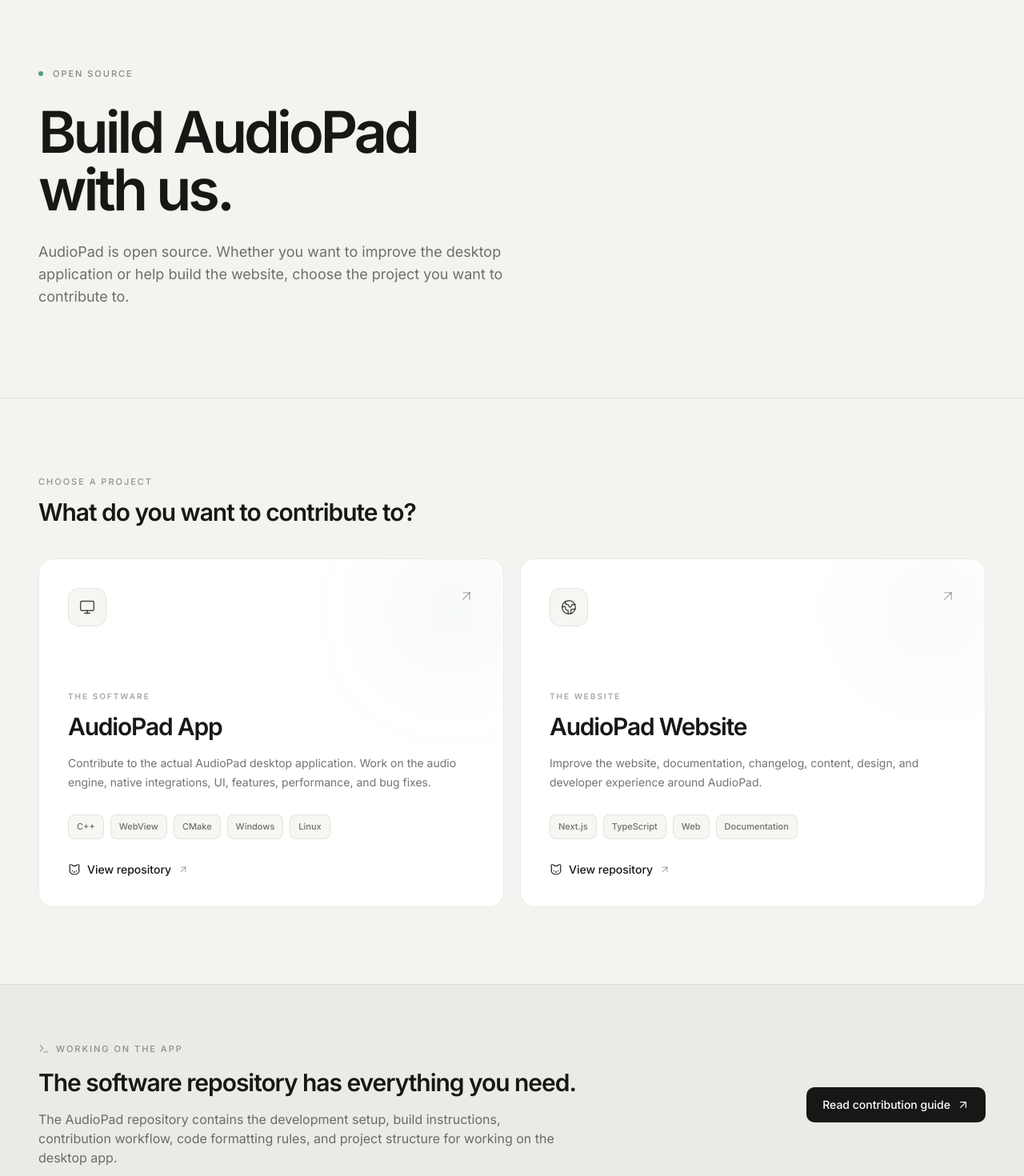
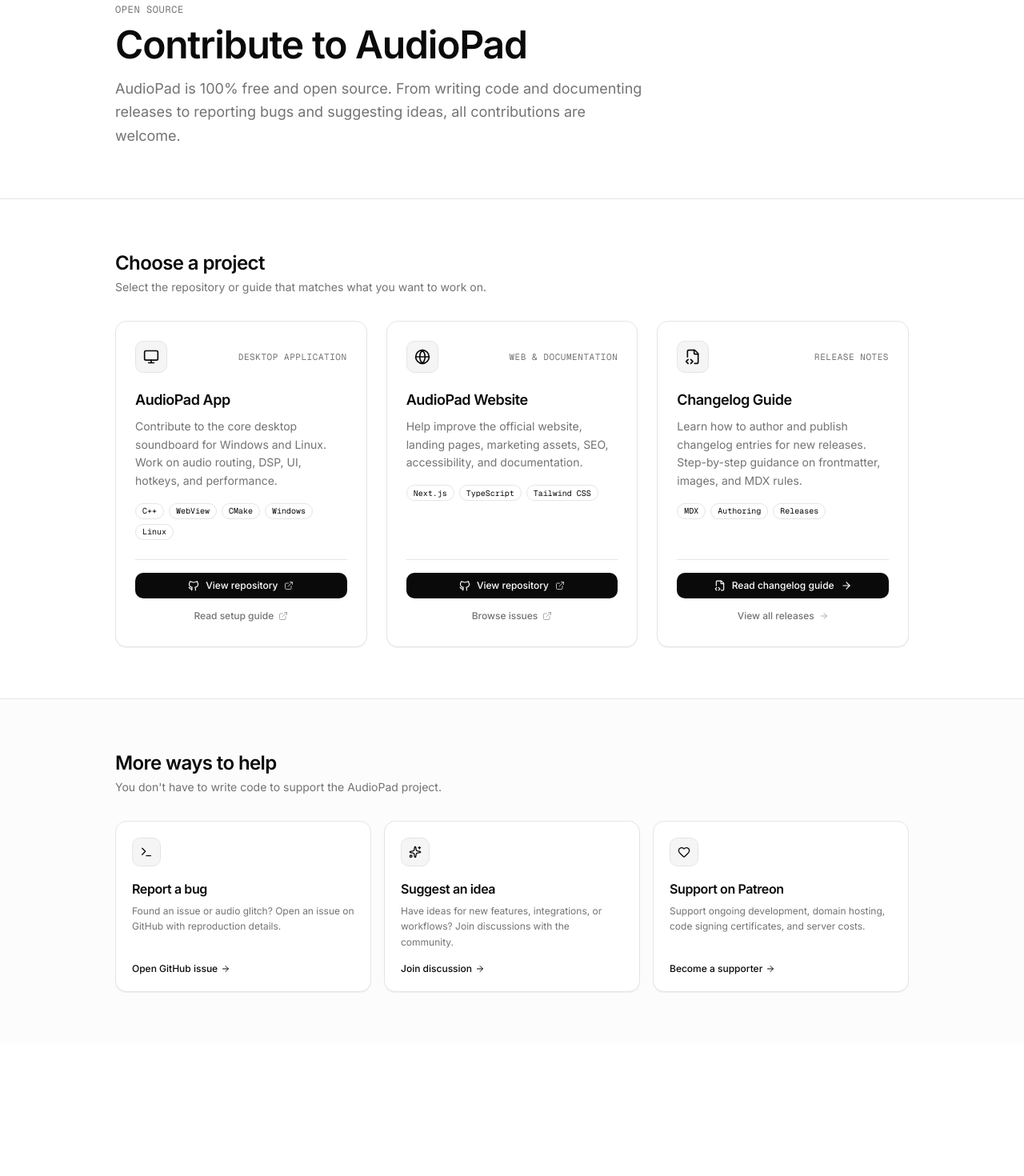
Before and after one commit to audiopadapp/audiopad-website, a Next.js app: page /contribute in a window 1280 px wide. Shown: the part 60-1530 px from the top of the page at 80% size. After the commit the page ends 1364 px from the top, so only its background shows below. Built offline with nearby package versions, Linux system fonts and the light colour scheme.

Commit message:
feat(contribute): redesign contribute hub and add changelog authoring guide

```diff
--- a/src/app/contribute/changelog/page.tsx
+++ b/src/app/contribute/changelog/page.tsx
@@ -184,7 +184,7 @@
             </a>
 
             <Link
-              href="https://github.com/your-org/your-project/tree/main/content/changelog"
+              href="https://github.com/audiopadapp/audiopad-website/tree/main/content/changelog"
               className="inline-flex h-10 items-center gap-2 rounded-md border px-4 text-sm font-medium transition-colors hover:bg-muted"
             >
               View changelog files
@@ -557,7 +557,7 @@
 
           <div className="mt-7 flex flex-wrap justify-center gap-3">
             <Link
-              href="https://github.com/your-org/your-project/tree/main/content/changelog"
+              href="https://github.com/audiopadapp/audiopad-website/tree/main/content/changelog"
               className="inline-flex h-10 items-center gap-2 rounded-md bg-foreground px-4 text-sm font-medium text-background"
             >
               Open changelog directory
--- a/src/app/contribute/page.tsx
+++ b/src/app/contribute/page.tsx
@@ -1,226 +1,251 @@
 
+import type { Metadata } from "next";
 import Link from "next/link";
 import {
-  ArrowUpRight,
-  Code2,
-  FileText,
-  CatIcon as Github,
-  Globe2,
-  MessageSquare,
+  ArrowRight,
+  ExternalLink,
+  FileCode2,
+  Globe,
+  Heart,
   Monitor,
+  Sparkles,
   Terminal,
 } from "lucide-react";
+import { Github } from "@/components/icons";
+import { Badge } from "@/components/ui/badge";
 
-const contributions = [
+export const metadata: Metadata = {
+  title: "Contribute — AudioPad",
+  description:
+    "AudioPad is 100% free and open source. Learn how to contribute to the desktop application, website, and changelog.",
+  alternates: {
+    canonical: "/contribute",
+  },
+};
+
+const projects = [
   {
     title: "AudioPad App",
-    eyebrow: "THE SOFTWARE",
+    category: "Desktop Application",
     description:
-      "Contribute to the actual AudioPad desktop application. Work on the audio engine, native integrations, UI, features, performance, and bug fixes.",
-    technologies: ["C++", "WebView", "CMake"],
-    platforms: ["Windows", "Linux"],
+      "Contribute to the core desktop soundboard for Windows and Linux. Work on audio routing, DSP, UI, hotkeys, and performance.",
     icon: Monitor,
+    tags: ["C++", "WebView", "CMake", "Windows", "Linux"],
+    primaryAction: {
+      label: "View repository",
       href: "https://github.com/audiopadapp/audiopad",
-    primary: true,
+      external: true,
+      icon: Github,
+    },
+    secondaryAction: {
+      label: "Read setup guide",
+      href: "https://github.com/audiopadapp/audiopad/blob/main/CONTRIBUTING.md",
+      external: true,
+    },
   },
   {
     title: "AudioPad Website",
-    eyebrow: "THE WEBSITE",
+    category: "Web & Documentation",
     description:
-      "Improve the website, documentation, changelog, content, design, and developer experience around AudioPad.",
-    technologies: ["Next.js", "TypeScript"],
-    platforms: ["Web", "Documentation"],
-    icon: Globe2,
+      "Help improve the official website, landing pages, marketing assets, SEO, accessibility, and documentation.",
+    icon: Globe,
+    tags: ["Next.js", "TypeScript", "Tailwind CSS"],
+    primaryAction: {
+      label: "View repository",
       href: "https://github.com/audiopadapp/audiopad-website",
-    primary: false,
+      external: true,
+      icon: Github,
+    },
+    secondaryAction: {
+      label: "Browse issues",
+      href: "https://github.com/audiopadapp/audiopad-website/issues",
+      external: true,
+    },
+  },
+  {
+    title: "Changelog Guide",
+    category: "Release Notes",
+    description:
+      "Learn how to author and publish changelog entries for new releases. Step-by-step guidance on frontmatter, images, and MDX rules.",
+    icon: FileCode2,
+    tags: ["MDX", "Authoring", "Releases"],
+    featured: true,
+    primaryAction: {
+      label: "Read changelog guide",
+      href: "/contribute/changelog",
+      external: false,
+      icon: FileCode2,
+    },
+    secondaryAction: {
+      label: "View all releases",
+      href: "/changelog",
+      external: false,
+    },
   },
 ];
 
 const otherWays = [
   {
-    icon: MessageSquare,
     title: "Report a bug",
-    description: "Found something broken? Let us know on GitHub.",
+    description:
+      "Found an issue or audio glitch? Open an issue on GitHub with reproduction details.",
+    icon: Terminal,
     href: "https://github.com/audiopadapp/audiopad/issues",
+    action: "Open GitHub issue",
   },
   {
-    icon: Code2,
     title: "Suggest an idea",
-    description: "Have an idea that could make AudioPad better?",
+    description:
+      "Have ideas for new features, integrations, or workflows? Join discussions with the community.",
+    icon: Sparkles,
     href: "https://github.com/audiopadapp/audiopad/discussions",
+    action: "Join discussion",
   },
   {
-    icon: FileText,
-    title: "Improve documentation",
-    description: "Help make AudioPad easier to understand and use.",
-    href: "https://github.com/audiopadapp/audiopad-website",
+    title: "Support on Patreon",
+    description:
+      "Support ongoing development, domain hosting, code signing certificates, and server costs.",
+    icon: Heart,
+    href: "https://www.patreon.com/cw/audiopad_oss",
+    action: "Become a supporter",
   },
 ];
 
 export default function ContributePage() {
   return (
-    <main className="min-h-screen bg-[#f4f3ef] text-[#171816]">
+    <main className="min-h-screen">
       {/* Hero */}
-      <section className="border-b border-black/8">
-        <div className="mx-auto max-w-7xl px-6 pb-20 pt-28 sm:px-8 lg:px-12 lg:pb-28 lg:pt-36">
-          <div className="max-w-4xl">
-            <div className="mb-7 flex items-center gap-3 text-[11px] font-medium uppercase tracking-[0.18em] text-black/45">
-              <span className="h-1.5 w-1.5 rounded-full bg-[#4f9f78]" />
-              Open source
-            </div>
-
-            <h1 className="max-w-4xl text-5xl font-semibold tracking-[-0.055em] sm:text-6xl lg:text-7xl">
-              Build AudioPad
-              <br />
-              with us.
+      <section className="border-b">
+        <div className="mx-auto max-w-5xl px-4 py-12 sm:py-16">
+          <p className="font-mono text-xs uppercase tracking-wider text-muted-foreground mb-3">
+            Open Source
+          </p>
+          <h1 className="text-3xl font-semibold tracking-tight sm:text-4xl lg:text-5xl">
+            Contribute to AudioPad
           </h1>
-
-            <p className="mt-7 max-w-2xl text-base leading-7 text-black/55 sm:text-lg">
-              AudioPad is open source. Whether you want to improve the
-              desktop application or help build the website, choose the
-              project you want to contribute to.
+          <p className="mt-4 max-w-2xl text-base leading-relaxed text-muted-foreground sm:text-lg">
+            AudioPad is 100% free and open source. From writing code and documenting
+            releases to reporting bugs and suggesting ideas, all contributions are
+            welcome.
           </p>
-          </div>
         </div>
       </section>
 
-      {/* Contribution paths */}
-      <section className="mx-auto max-w-7xl px-6 py-16 sm:px-8 lg:px-12 lg:py-24">
-        <div className="mb-10">
-          <p className="text-[11px] font-medium uppercase tracking-[0.18em] text-black/40">
+      {/* Main contribution pathways */}
+      <section className="mx-auto max-w-5xl px-4 py-12 sm:py-16">
+        <div className="mb-8">
+          <h2 className="text-xl font-semibold tracking-tight sm:text-2xl">
             Choose a project
+          </h2>
+          <p className="mt-1 text-sm text-muted-foreground">
+            Select the repository or guide that matches what you want to work on.
+          </p>
+        </div>
+
+        <div className="grid gap-6 md:grid-cols-3">
+          {projects.map((project) => {
+            const Icon = project.icon;
+            const ActionIcon = project.primaryAction.icon;
+
+            return (
+              <div
+                key={project.title}
+                className="flex flex-col justify-between rounded-xl border bg-card p-5 sm:p-6 transition-colors hover:border-foreground/30 shadow-2xs"
+              >
+                <div>
+                  <div className="flex items-center justify-between gap-3">
+                    <div className="flex size-10 items-center justify-center rounded-lg border bg-muted">
+                      <Icon className="size-5 text-foreground" />
+                    </div>
+
+                    <span className="font-mono text-[11px] uppercase tracking-wider text-muted-foreground">
+                      {project.category}
+                    </span>
+                  </div>
+
+                  <h3 className="mt-5 text-lg font-semibold tracking-tight">
+                    {project.title}
+                  </h3>
+
+                  <p className="mt-2 text-sm leading-relaxed text-muted-foreground">
+                    {project.description}
                   </p>
 
-          <h2 className="mt-3 text-2xl font-semibold tracking-[-0.035em] sm:text-3xl">
-            What do you want to contribute to?
-          </h2>
+                  <div className="mt-4 flex flex-wrap gap-1.5">
+                    {project.tags.map((tag) => (
+                      <Badge
+                        key={tag}
+                        variant="outline"
+                        className="font-mono text-[10px] font-normal"
+                      >
+                        {tag}
+                      </Badge>
+                    ))}
+                  </div>
                 </div>
 
-        <div className="grid gap-5 lg:grid-cols-2">
-          {contributions.map((item) => {
-            const Icon = item.icon;
-
-            return (
+                <div className="mt-6 space-y-2 border-t pt-4">
+                  {project.primaryAction.external ? (
                     <a
-                key={item.title}
-                href={item.href}
+                      href={project.primaryAction.href}
                       target="_blank"
                       rel="noopener noreferrer"
-                className="group relative flex min-h-[420px] flex-col overflow-hidden rounded-2xl border border-black/8 bg-white p-7 transition-all duration-300 hover:-translate-y-1 hover:border-black/15 hover:shadow-[0_20px_60px_rgba(0,0,0,0.07)] sm:p-9"
+                      className="bg-foreground text-background hover:bg-foreground/90 inline-flex w-full items-center justify-center gap-2 rounded-lg px-3.5 py-2 text-xs font-medium transition-colors"
                     >
-                {/* subtle accent */}
-                <div
-                  className={`absolute right-0 top-0 h-32 w-32 rounded-full blur-3xl ${
-                    item.primary ? "bg-[#4f9f78]/10" : "bg-black/[0.035]"
-                  }`}
-                />
+                      <ActionIcon className="size-3.5" />
+                      {project.primaryAction.label}
+                      <ExternalLink className="size-3 opacity-70" />
+                    </a>
+                  ) : (
+                    <Link
+                      href={project.primaryAction.href}
+                      className="bg-foreground text-background hover:bg-foreground/90 inline-flex w-full items-center justify-center gap-2 rounded-lg px-3.5 py-2 text-xs font-medium transition-colors"
+                    >
+                      <ActionIcon className="size-3.5" />
+                      {project.primaryAction.label}
+                      <ArrowRight className="size-3.5" />
+                    </Link>
+                  )}
 
-                <div className="relative flex items-start justify-between">
-                  <div className="flex h-12 w-12 items-center justify-center rounded-xl border border-black/8 bg-[#f7f6f2]">
-                    <Icon className="h-5 w-5 text-black/70" strokeWidth={1.7} />
-                  </div>
-
-                  <ArrowUpRight
-                    className="h-5 w-5 text-black/30 transition-transform duration-300 group-hover:-translate-y-0.5 group-hover:translate-x-0.5 group-hover:text-black/70"
-                    strokeWidth={1.7}
-                  />
-                </div>
-
-                <div className="relative mt-auto pt-20">
-                  <p className="text-[10px] font-semibold uppercase tracking-[0.2em] text-black/35">
-                    {item.eyebrow}
-                  </p>
-
-                  <h3 className="mt-3 text-3xl font-semibold tracking-[-0.04em]">
-                    {item.title}
-                  </h3>
-
-                  <p className="mt-4 max-w-lg text-sm leading-6 text-black/55">
-                    {item.description}
-                  </p>
-
-                  <div className="mt-7 flex flex-wrap gap-2">
-                    {item.technologies.map((technology) => (
-                      <span
-                        key={technology}
-                        className="rounded-md border border-black/8 bg-[#f7f6f2] px-2.5 py-1.5 text-[11px] font-medium text-black/55"
+                  {project.secondaryAction.external ? (
+                    <a
+                      href={project.secondaryAction.href}
+                      target="_blank"
+                      rel="noopener noreferrer"
+                      className="hover:bg-muted text-muted-foreground hover:text-foreground inline-flex w-full items-center justify-center gap-1.5 rounded-lg px-3.5 py-1.5 text-xs font-medium transition-colors"
                     >
-                        {technology}
-                      </span>
-                    ))}
-
-                    {item.platforms.map((platform) => (
-                      <span
-                        key={platform}
-                        className="rounded-md border border-black/8 bg-[#f7f6f2] px-2.5 py-1.5 text-[11px] font-medium text-black/55"
+                      {project.secondaryAction.label}
+                      <ExternalLink className="size-3 opacity-60" />
+                    </a>
+                  ) : (
+                    <Link
+                      href={project.secondaryAction.href}
+                      className="hover:bg-muted text-muted-foreground hover:text-foreground inline-flex w-full items-center justify-center gap-1.5 rounded-lg px-3.5 py-1.5 text-xs font-medium transition-colors"
                     >
-                        {platform}
-                      </span>
-                    ))}
-                  </div>
-
-                  <div className="mt-7 flex items-center gap-2 text-sm font-medium">
-                    <Github className="h-4 w-4" strokeWidth={1.8} />
-                    View repository
-                    <ArrowUpRight
-                      className="h-3.5 w-3.5 text-black/35"
-                      strokeWidth={1.8}
-                    />
+                      {project.secondaryAction.label}
+                      <ArrowRight className="size-3 opacity-60" />
+                    </Link>
+                  )}
                 </div>
               </div>
-              </a>
             );
           })}
         </div>
       </section>
 
-      {/* App contribution note */}
-      <section className="border-y border-black/8 bg-[#eceae4]">
-        <div className="mx-auto max-w-7xl px-6 py-14 sm:px-8 lg:px-12 lg:py-18">
-          <div className="grid gap-8 lg:grid-cols-[1fr_auto] lg:items-center">
-            <div className="max-w-2xl">
-              <div className="flex items-center gap-2 text-[11px] font-medium uppercase tracking-[0.18em] text-black/40">
-                <Terminal className="h-3.5 w-3.5" strokeWidth={1.8} />
-                Working on the app
-              </div>
-
-              <h2 className="mt-4 text-2xl font-semibold tracking-[-0.035em] sm:text-3xl">
-                The software repository has everything you need.
+      {/* More ways to help */}
+      <section className="border-t bg-muted/30">
+        <div className="mx-auto max-w-5xl px-4 py-12 sm:py-16">
+          <div className="mb-8">
+            <h2 className="text-xl font-semibold tracking-tight sm:text-2xl">
+              More ways to help
             </h2>
-
-              <p className="mt-4 text-sm leading-6 text-black/55 sm:text-base">
-                The AudioPad repository contains the development setup,
-                build instructions, contribution workflow, code formatting
-                rules, and project structure for working on the desktop app.
+            <p className="mt-1 text-sm text-muted-foreground">
+              You don&apos;t have to write code to support the AudioPad project.
             </p>
           </div>
 
-            <a
-              href="https://github.com/audiopadapp/audiopad/blob/main/CONTRIBUTING.md"
-              target="_blank"
-              rel="noopener noreferrer"
-              className="inline-flex h-11 items-center justify-center gap-2 rounded-lg bg-[#171816] px-5 text-sm font-medium text-white transition-colors hover:bg-black"
-            >
-              Read contribution guide
-              <ArrowUpRight className="h-4 w-4" strokeWidth={1.8} />
-            </a>
-          </div>
-        </div>
-      </section>
-
-      {/* Other ways to contribute */}
-      <section className="mx-auto max-w-7xl px-6 py-16 sm:px-8 lg:px-12 lg:py-24">
-        <div className="mb-10">
-          <p className="text-[11px] font-medium uppercase tracking-[0.18em] text-black/40">
-            More ways to help
-          </p>
-
-          <h2 className="mt-3 text-2xl font-semibold tracking-[-0.035em] sm:text-3xl">
-            You don't have to write code.
-          </h2>
-        </div>
-
-        <div className="grid divide-y divide-black/8 border-y border-black/8 md:grid-cols-3 md:divide-x md:divide-y-0">
+          <div className="grid gap-4 sm:grid-cols-3">
             {otherWays.map((item) => {
               const Icon = item.icon;
 
@@ -230,35 +255,32 @@
                   href={item.href}
                   target="_blank"
                   rel="noopener noreferrer"
-                className="group px-1 py-7 md:px-7 md:py-3"
+                  className="group rounded-xl border bg-card p-5 transition-colors hover:border-foreground/30 shadow-2xs flex flex-col justify-between"
                 >
-                <Icon
-                  className="h-5 w-5 text-black/55 transition-colors group-hover:text-[#4f9f78]"
-                  strokeWidth={1.7}
-                />
+                  <div>
+                    <div className="flex size-9 items-center justify-center rounded-lg border bg-muted">
+                      <Icon className="size-4 text-foreground" />
+                    </div>
 
-                <h3 className="mt-5 text-base font-semibold tracking-[-0.02em]">
+                    <h3 className="mt-4 text-base font-semibold tracking-tight">
                       {item.title}
                     </h3>
 
-                <p className="mt-2 max-w-xs text-sm leading-6 text-black/50">
+                    <p className="mt-1.5 text-xs leading-relaxed text-muted-foreground">
                       {item.description}
                     </p>
+                  </div>
 
-                <span className="mt-5 inline-flex items-center gap-1.5 text-xs font-medium text-black/60">
-                  Get started
-                  <ArrowUpRight
-                    className="h-3.5 w-3.5 transition-transform group-hover:translate-x-0.5 group-hover:-translate-y-0.5"
-                    strokeWidth={1.8}
-                  />
+                  <span className="mt-4 inline-flex items-center gap-1 text-xs font-medium text-foreground group-hover:underline">
+                    {item.action}
+                    <ArrowRight className="size-3 transition-transform group-hover:translate-x-0.5" />
                   </span>
                 </a>
               );
             })}
           </div>
+        </div>
       </section>
-
-
     </main>
   );
 }
```
Also changed, not shown: src/app/sitemap.ts (+27 -9 lines), public/llms.txt. Lines whose indentation alone changed are shown as unchanged.
